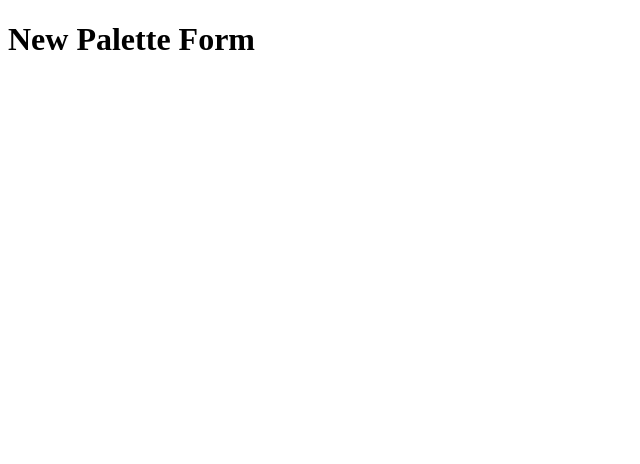
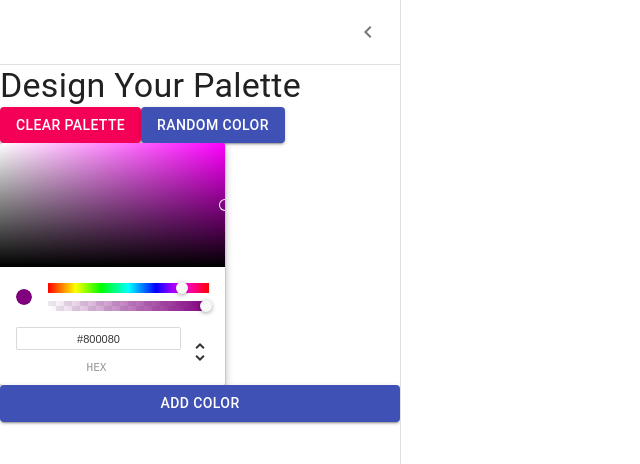
Before and after one commit to CyrilNtando/color-palette, a React (Create React App) app: page /palette/new in a window 1280 px wide. Shown: the top 464 px of the page, without its empty margins (0-640 px from the left). Built offline with nearby package versions, Linux system fonts and the light colour scheme.

Commit message:
Add Drawer , ColorPickerChrome and buttons

```diff
--- a/package.json
+++ b/package.json
@@ -7,13 +7,18 @@
     "@material-ui/icons": "^4.5.1",
     "@material-ui/styles": "^4.7.1",
     "chroma-js": "^2.1.0",
+    "classnames": "^2.2.6",
     "node-sass": "^4.13.0",
     "rc-slider": "^8.7.1",
     "react": "^16.12.0",
+    "react-color": "^2.17.3",
     "react-copy-to-clipboard": "^5.0.2",
     "react-dom": "^16.12.0",
     "react-router-dom": "^5.1.2",
     "react-scripts": "3.2.0"
+  },
+  "devDependencies": {
+    "react-scripts": "0.8.4"
   },
   "scripts": {
     "start": "react-scripts start",
--- a/src/Layout/Palette/NewPaletteForm.js
+++ b/src/Layout/Palette/NewPaletteForm.js
@@ -1,11 +1,129 @@
 import React, { Component } from 'react';
+import { withStyles } from '@material-ui/core/styles';
+import Drawer from '@material-ui/core/Drawer';
+import Typography from '@material-ui/core/Typography';
+import Divider from '@material-ui/core/Divider';
+import IconButton from '@material-ui/core/IconButton';
+import ChevronLeftIcon from '@material-ui/icons/ChevronLeft';
+import Button from '@material-ui/core/Button';
+import { ChromePicker } from 'react-color';
+import classNames from 'classnames';
+const drawerWidth = 400;
 
-export default class NewPaletteForm extends Component {
+const styles = theme => ({
+  root: {
+    display: 'flex'
+  },
+  appBar: {
+    transition: theme.transitions.create(['margin', 'width'], {
+      easing: theme.transitions.easing.sharp,
+      duration: theme.transitions.duration.leavingScreen
+    })
+  },
+  appBarShift: {
+    width: `calc(100% - ${drawerWidth}px)`,
+    marginLeft: drawerWidth,
+    transition: theme.transitions.create(['margin', 'width'], {
+      easing: theme.transitions.easing.easeOut,
+      duration: theme.transitions.duration.enteringScreen
+    })
+  },
+  menuButton: {
+    marginRight: theme.spacing(2)
+  },
+  hide: {
+    display: 'none'
+  },
+  drawer: {
+    width: drawerWidth,
+    flexShrink: 0
+  },
+  drawerPaper: {
+    width: drawerWidth
+  },
+  drawerHeader: {
+    display: 'flex',
+    alignItems: 'center',
+    padding: theme.spacing(0, 1),
+    ...theme.mixins.toolbar,
+    justifyContent: 'flex-end'
+  },
+  content: {
+    flexGrow: 1,
+    padding: theme.spacing(3),
+    transition: theme.transitions.create('margin', {
+      easing: theme.transitions.easing.sharp,
+      duration: theme.transitions.duration.leavingScreen
+    }),
+    marginLeft: -drawerWidth
+  },
+  contentShift: {
+    transition: theme.transitions.create('margin', {
+      easing: theme.transitions.easing.easeOut,
+      duration: theme.transitions.duration.enteringScreen
+    }),
+    marginLeft: 0
+  }
+});
+class NewPaletteForm extends Component {
+  constructor(props) {
+    super(props);
+    this.state = {
+      open: true
+    };
+  }
+  handleDrawerOpen = () => {
+    this.setState({ open: true });
+  };
+
+  handleDrawerClose = () => {
+    this.setState({ open: false });
+  };
   render() {
+    const { classes } = this.props;
+    const { open } = this.state;
     return (
-      <div>
-        <h1>New Palette Form</h1>
+      <div className={classes.root}>
+        <Drawer
+          className={classes.drawer}
+          variant='persistent'
+          anchor='left'
+          open={open}
+          classes={{
+            paper: classes.drawerPaper
+          }}
+        >
+          <div className={classes.drawerHeader}>
+            <IconButton onClick={this.handleDrawerClose}>
+              <ChevronLeftIcon />
+            </IconButton>
+          </div>
+          <Divider />
+          <Typography variant='h4'>Design Your Palette</Typography>
+          <div>
+            <Button variant='contained' color='secondary'>
+              Clear Palette
+            </Button>
+            <Button variant='contained' color='primary'>
+              Random color
+            </Button>
+          </div>
+          <ChromePicker color={'purple'} onChangeComplete={newColor => console.log(newColor)} />
+          <Button variant='contained' color='primary'>
+            Add Color
+          </Button>
+        </Drawer>
+
+        <main
+          className={classNames(classes.content, {
+            [classes.contentShift]: open
+          })}
+        >
+          <div className={classes.drawerHeader}></div>
+        </main>
       </div>
     );
   }
 }
+
+export default withStyles(styles, { withTheme: true })(NewPaletteForm);
```
Also changed, not shown: src/Styles/NewPaletteFormStyles.js (added), 2 other files (tests, documents, lock files or other folders).
